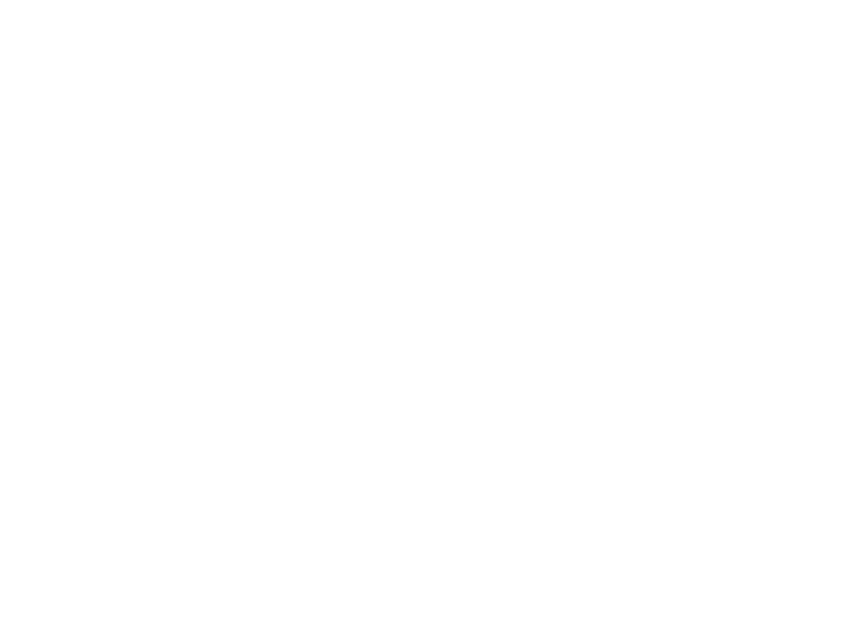
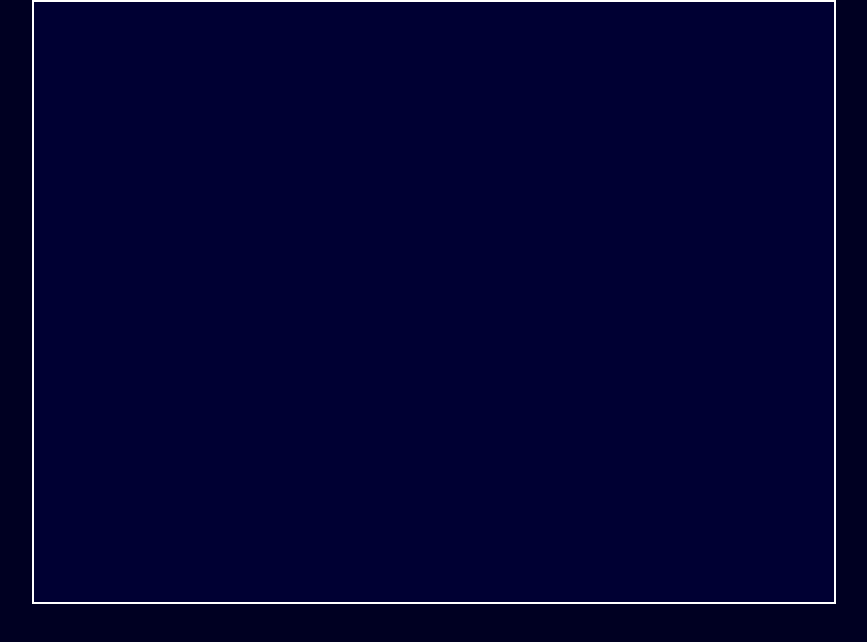
Before and after one commit to mohammeddkhaled/Twilight-Basket, a plain HTML site: page index.html in a window 1280 px wide. Shown: the whole page, without its empty margins (206-1073 px from the left). Drawn offline with Linux system fonts and the light colour scheme.

Commit message:
write html and css basic code

```diff
--- a/index.html
+++ b/index.html
@@ -3,11 +3,11 @@
 <head>
     <meta charset="UTF-8">
     <meta name="viewport" content="width=device-width, initial-scale=1.0">
-    <title>Document</title>
+    <title>Catch the Falling Stars</title>
     <link rel="stylesheet" href="style.css">
-    <script src="script.js"></script>
+    <script src="script.js" defer></script>
 </head>
 <body>
-
+      <canvas id="gameCanvas" width="800" height="600"></canvas>
 </body>
 </html>
--- a/style.css
+++ b/style.css
@@ -0,0 +1,14 @@
+body {
+  margin: 0;
+  background: #000022;
+  font-family: sans-serif;
+  color: white;
+  overflow: hidden;
+}
+
+canvas {
+  display: block;
+  margin: 0 auto;
+  background: #000033;
+  border: 2px solid #fff;
+}
```
